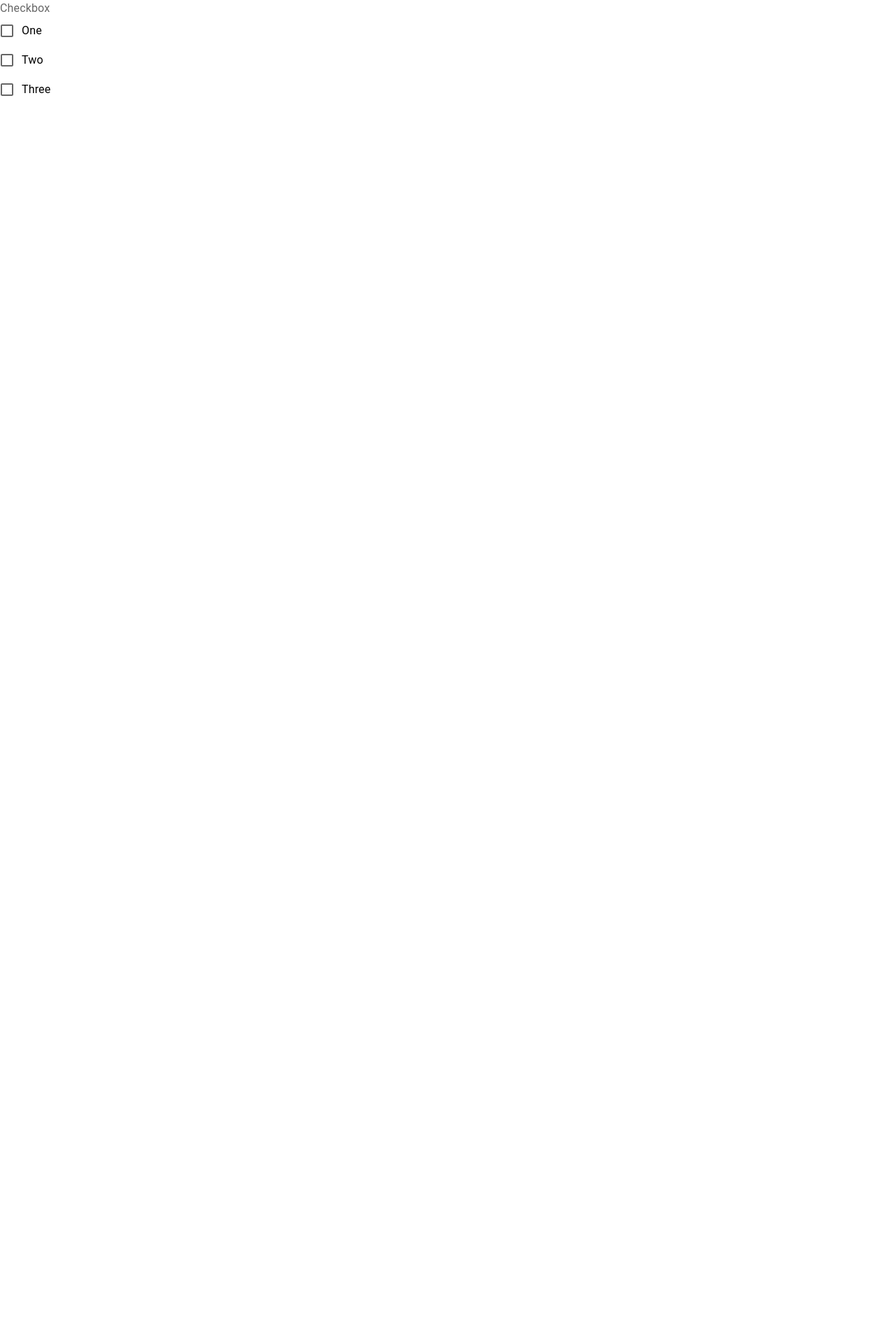
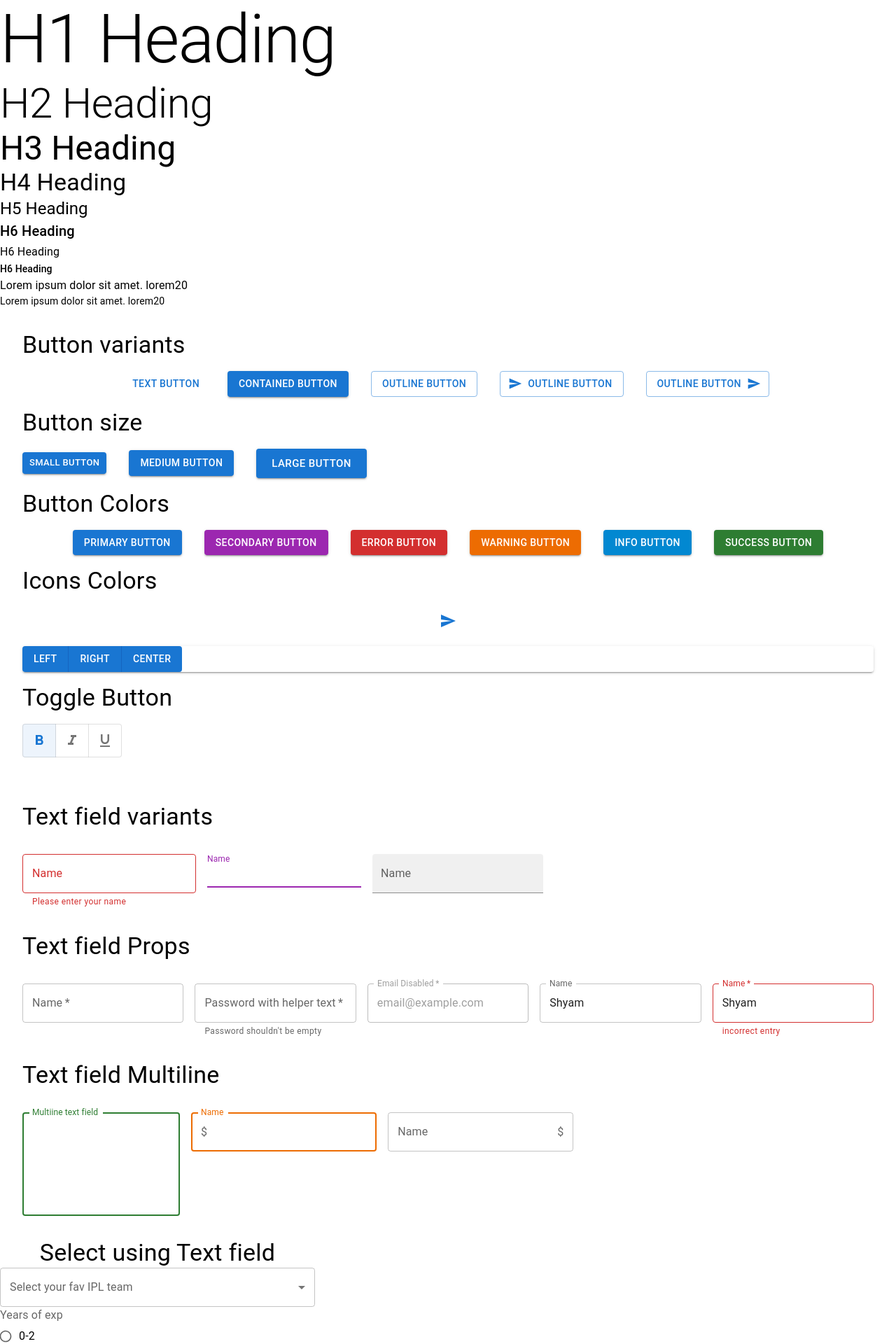
Before and after one commit to sam13007/material_UI, a React (Create React App) app: page / in a window 1280 px wide. Shown: the top 1920 px of the page at 70% size. Before the commit the page ends 800 px from the top, so only its background shows below. Built offline with nearby package versions, Linux system fonts and the light colour scheme.

Commit message:
Checkbox commited

```diff
--- a/src/App.js
+++ b/src/App.js
@@ -1,18 +1,18 @@
 import "./App.css";
-// import ButtonMui from "./components/ButtonMui";
-// import SelectMui from "./components/SelectMui";
-// import TypographyMui from "./components/TypographyMui";
-// import TextfieldMui from "./components/TextfieldMui";
-// import RadioMui from "./components/RadioMui";
+import ButtonMui from "./components/ButtonMui";
+import SelectMui from "./components/SelectMui";
+import TypographyMui from "./components/TypographyMui";
+import TextfieldMui from "./components/TextfieldMui";
+import RadioMui from "./components/RadioMui";
 import CheckboxMui from "./components/CheckboxMui";
 function App() {
   return (
     <div>
-      {/* <TypographyMui />
+      <TypographyMui />
       <ButtonMui />
       <TextfieldMui />
-      <SelectMui /> */}
-      {/* <RadioMui /> */}
+      <SelectMui />
+      <RadioMui />
       <CheckboxMui />
     </div>
   );
```
